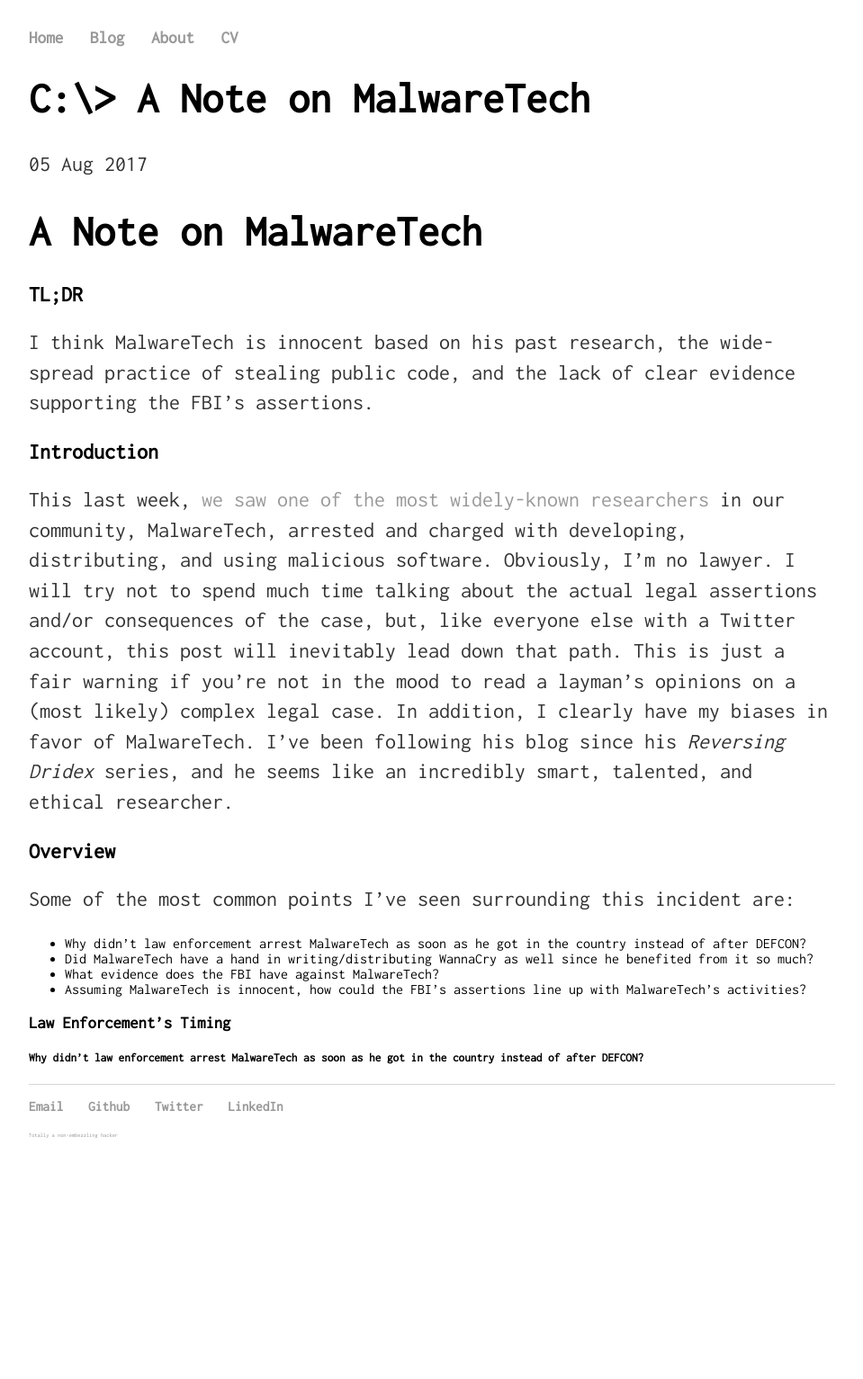
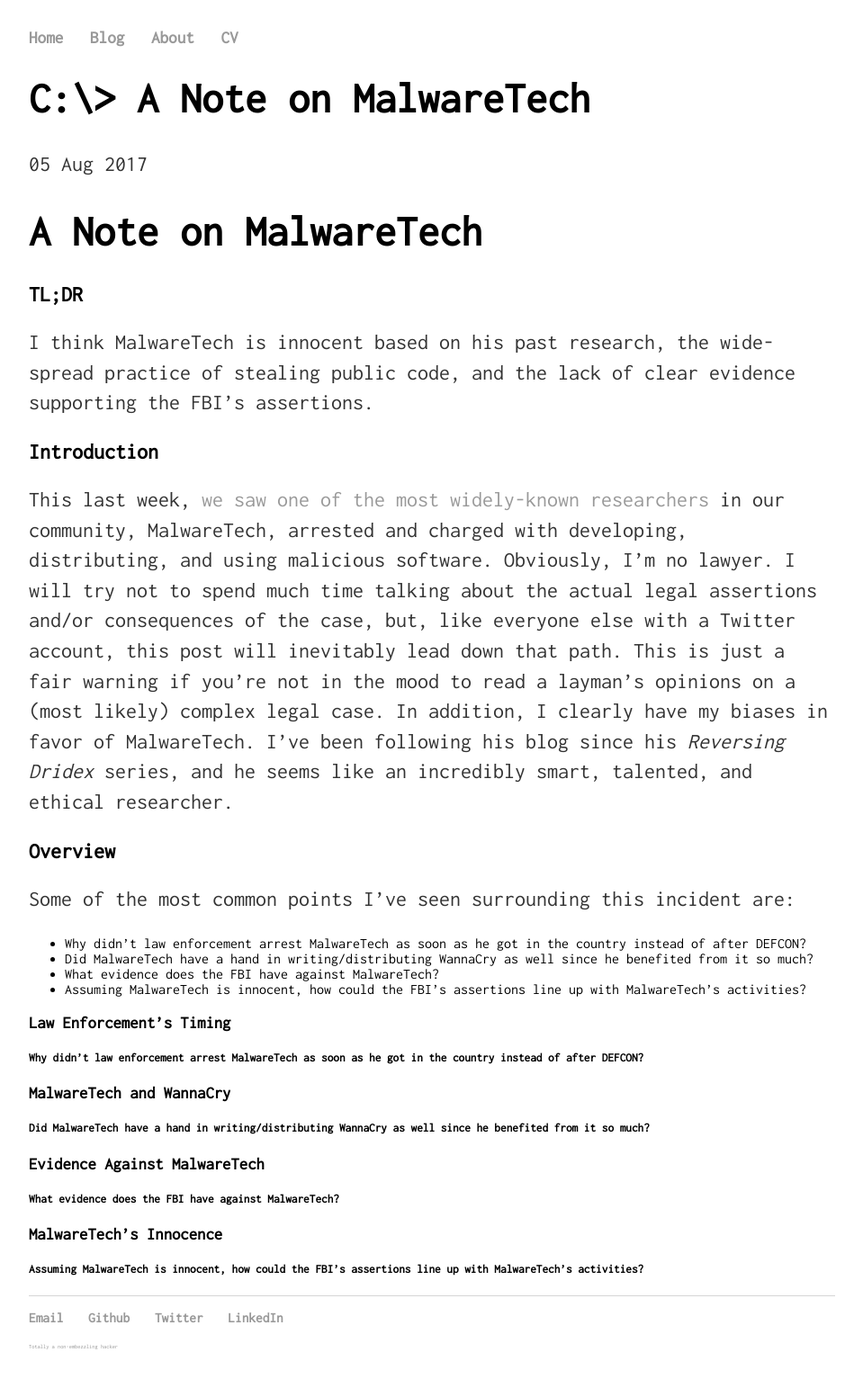
Before and after one commit to infosec-intern/infosec-intern.github.io, a Jekyll site: the page built from _posts/2017-08-05-a-+-note-+-on-+malwaretech.md, in a window 1280 px wide. Shown: the whole page at 90% size, without its empty margins (160-1119 px from the left). Built offline with Jekyll 4.4.1, drawn with Linux system fonts in a browser that asks for light colours; before the commit the page ends 1298 px from its top, so only the background shows below that.

Commit message:
added basic sections

```diff
--- a/_posts/2017-08-05-a-+-note-+-on-+malwaretech.md
+++ b/_posts/2017-08-05-a-+-note-+-on-+malwaretech.md
@@ -21,3 +21,15 @@ Some of the most common points I've seen surrounding this incident are:
 
 ### Law Enforcement's Timing
 ##### Why didn't law enforcement arrest MalwareTech as soon as he got in the country instead of after DEFCON?
+
+
+### MalwareTech and WannaCry
+##### Did MalwareTech have a hand in writing/distributing WannaCry as well since he benefited from it so much?
+
+
+### Evidence Against MalwareTech
+##### What evidence does the FBI have against MalwareTech?
+
+
+### MalwareTech's Innocence
+##### Assuming MalwareTech is innocent, how could the FBI's assertions line up with MalwareTech's activities?
```
